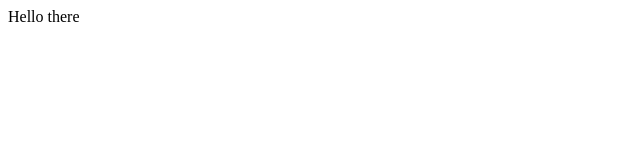
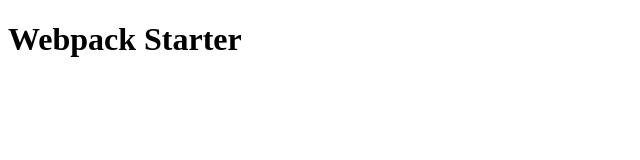
Before and after one commit to Ardethian/webpack-starter, a website built with webpack: page src/index.html in a window 1280 px wide. Shown: the whole page, without its empty margins (0-640 px from the left). Built offline with nearby package versions, Linux system fonts and the light colour scheme.

Commit message:
Updated markup

```diff
--- a/src/index.html
+++ b/src/index.html
@@ -8,7 +8,10 @@
 </head>
 <body>
 
-    Hello there
+    <div class="wrapper">
+        <h1 class="title">Webpack Starter</h1>
+        <p class="dummy-text"></p>
+    </div>
 
 </body>
 </html>
```
